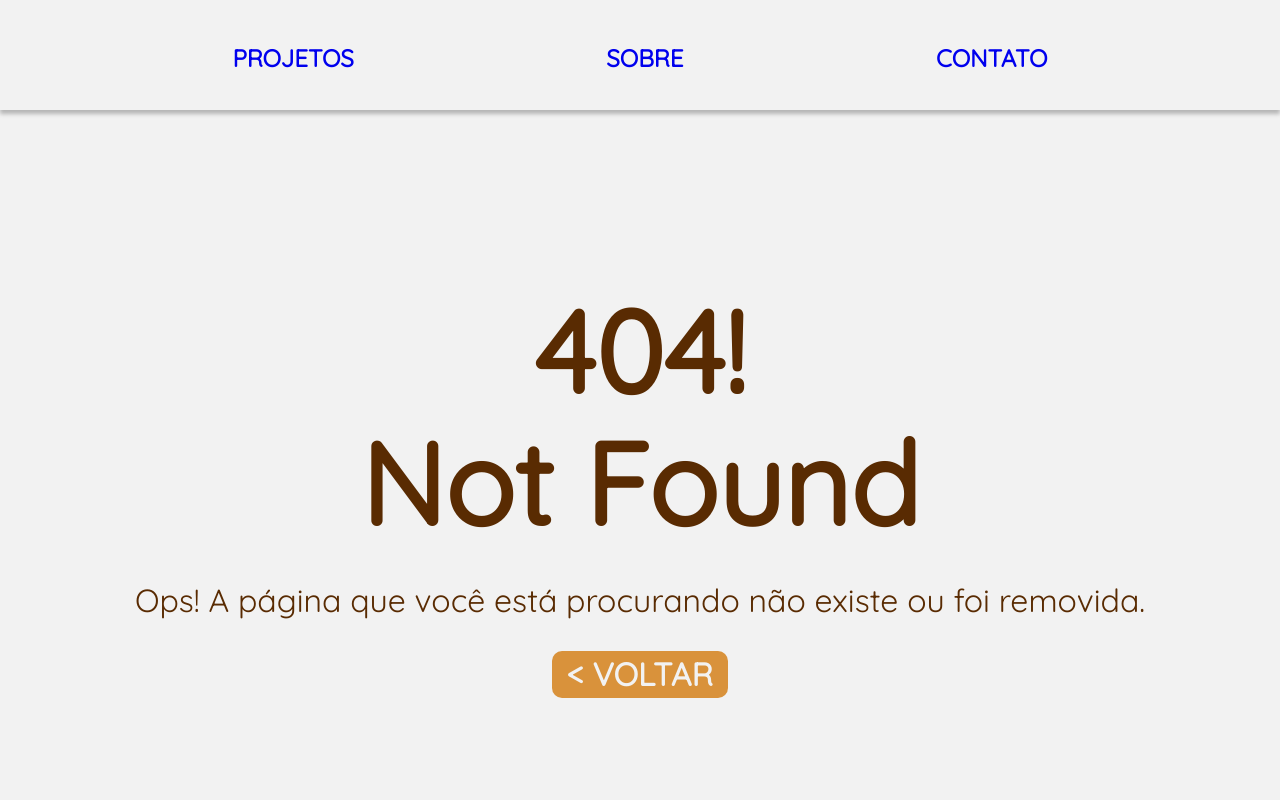
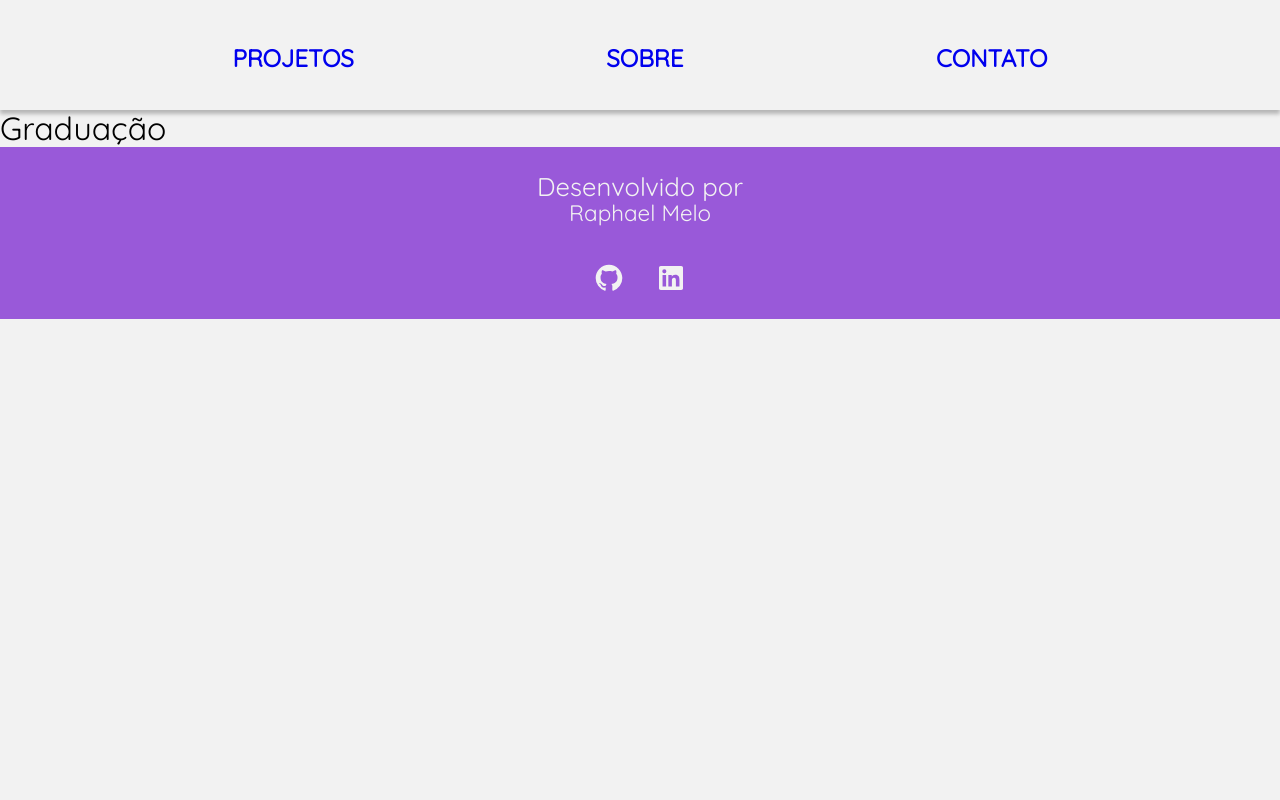
Before and after one commit to RaphaelO-Melo/Portfolio-2.0, a React (Create React App) app in the folder portfolio/: page /graduation in a window 1280 px wide. Before the commit this address had no page. Shown: the top 800 px of the page. Built offline with nearby package versions, Linux system fonts and the light colour scheme.

Commit message:
Added graduation page to routes

```diff
--- /dev/null
+++ b/portfolio/src/pages/Graduation/index.tsx
@@ -0,0 +1,7 @@
+export default function Graduation() {
+    return (
+        <div>
+            Graduação
+        </div>
+    );
+}
--- a/portfolio/src/routes.tsx
+++ b/portfolio/src/routes.tsx
@@ -5,6 +5,7 @@ import About from './pages/About';
 import ScrollToTop from 'components/ScrollToTop';
 import Footer from 'components/Footer';
 import NotFound from 'pages/NotFound';
+import Graduation from 'pages/Graduation';
 
 export default function AppRouter(){
     return (
@@ -14,6 +15,7 @@ export default function AppRouter(){
                 <Routes>
                     <Route path='/'>
                         <Route index element={<About />}/>
+                        <Route path='graduation' element={<Graduation />}/>
                     </Route>
                     <Route path='*' element={<NotFound />}/>
                 </Routes>
```
Also changed, not shown: portfolio/src/pages/Graduation/Graduation.module.scss (added).
